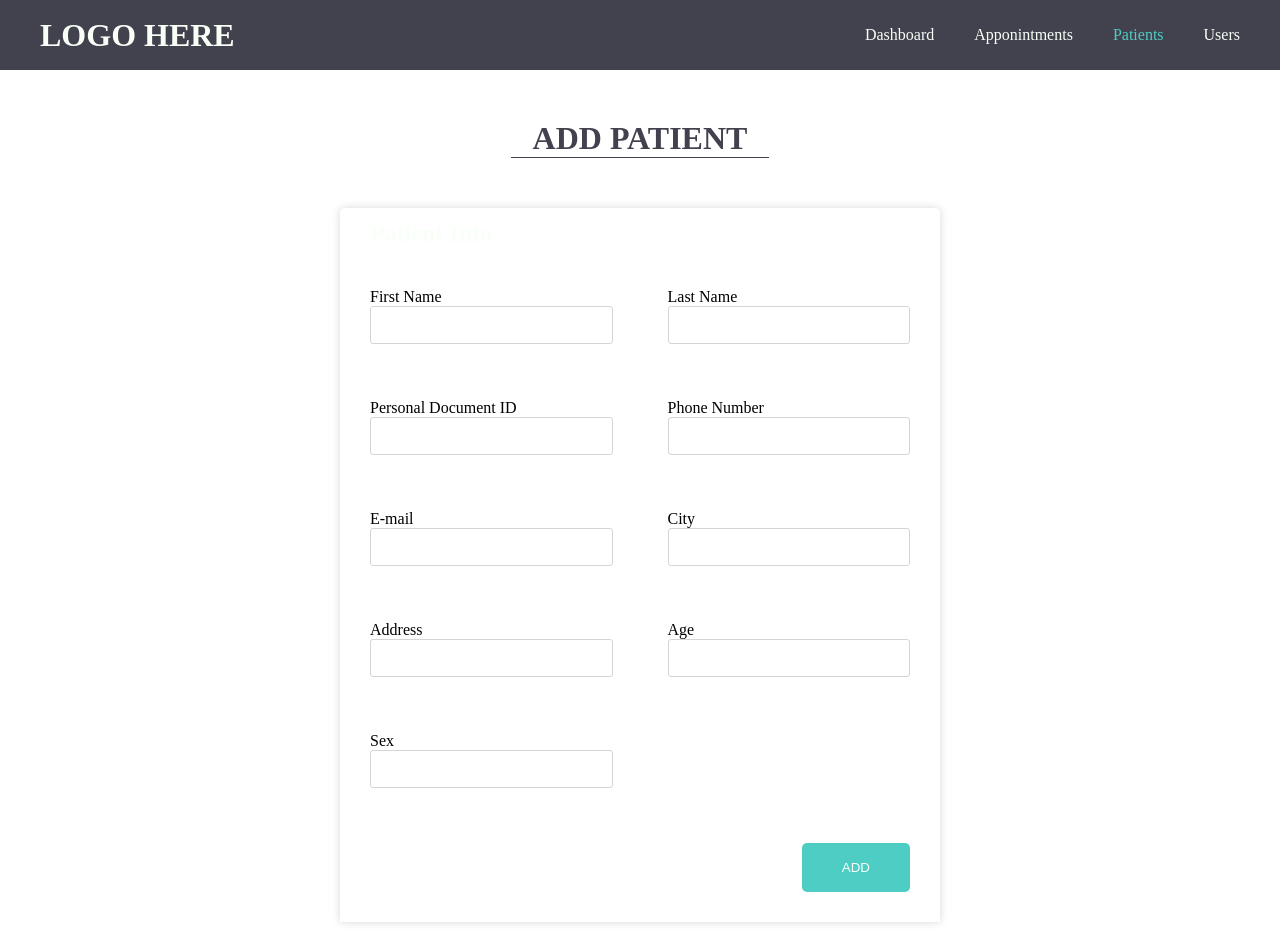
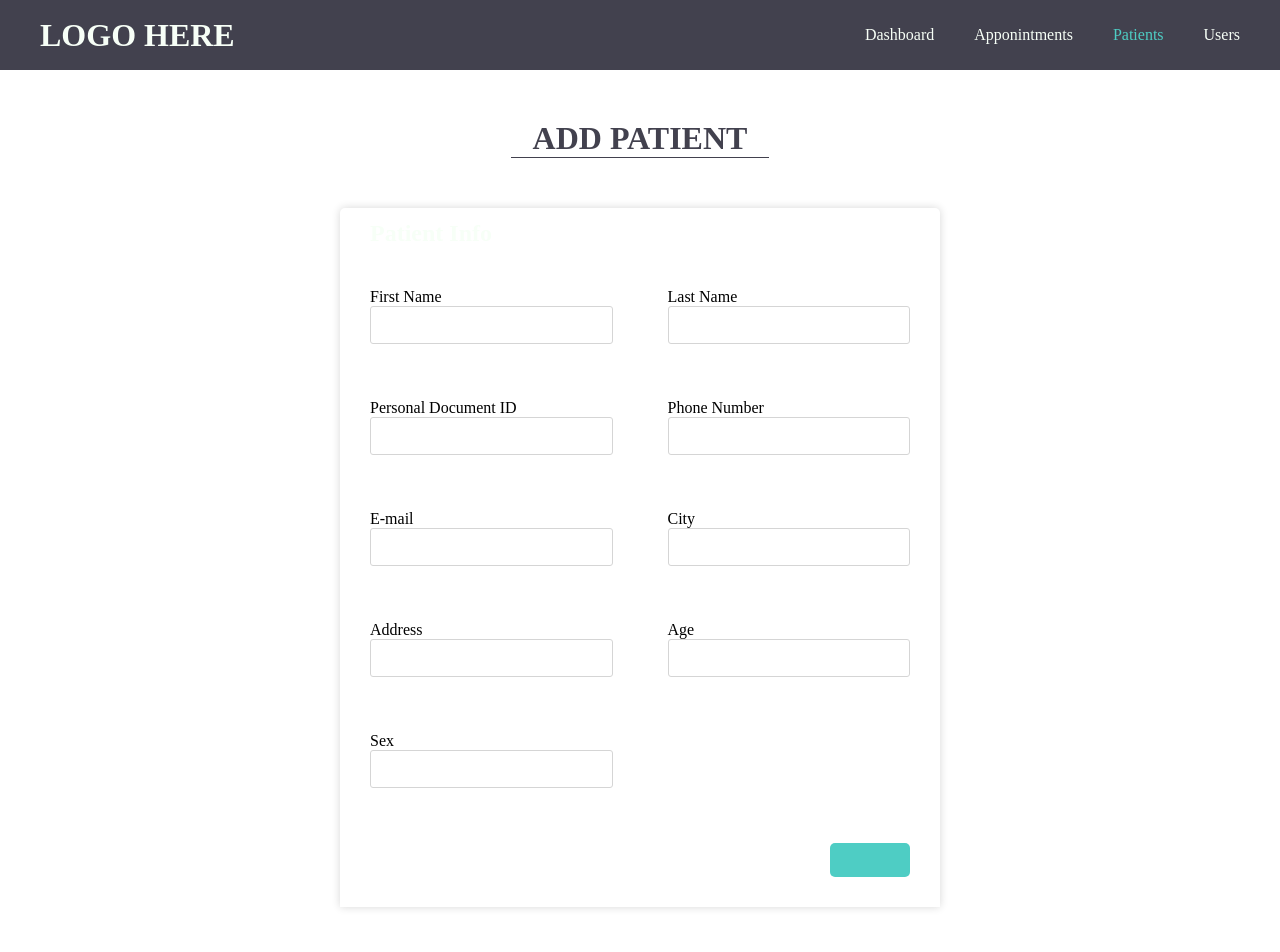
Before and after one commit to willlymendoza/doctor_appointments_front_end, a React (Create React App) app: page /patients/add in a window 1280 px wide. Shown: the top 952 px of the page. Built offline with nearby package versions, Linux system fonts and the light colour scheme.

Commit message:
Added param buttonText

```diff
--- a/src/components/PatientForm/index.js
+++ b/src/components/PatientForm/index.js
@@ -3,7 +3,7 @@ import CardContainer from "../../components/CardContainer";
 import SubmitButton from "../../components/SubmitButton";
 import "./styles.scss";
 
-const PatientForm = () => {
+const PatientForm = ({ buttonText }) => {
   return (
     <div className="patient-form-container">
       <CardContainer title="Patient Info" color="secondary_color">
@@ -44,7 +44,7 @@ const PatientForm = () => {
             <label>Sex</label>
             <input name="sex" />
           </div>
-          <SubmitButton text="add" colorClass="secondary" />
+          <SubmitButton text={buttonText} colorClass="secondary" />
         </form>
       </CardContainer>
     </div>
```
